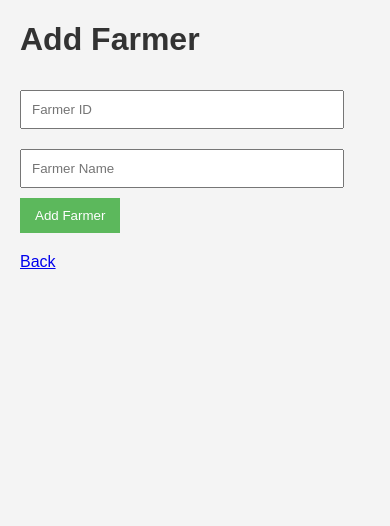
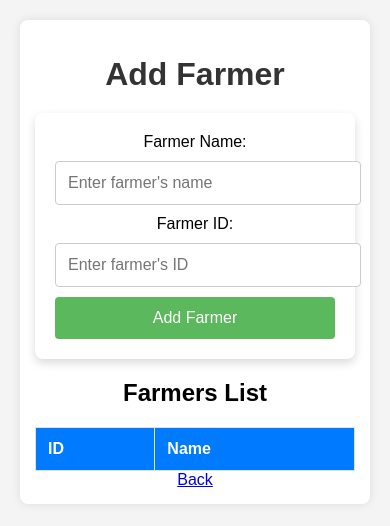
Before and after one commit to PremKumarHub/flower_shop_app, a Flask app: page /add_farmer in a window 390 px wide. Shown: the top 526 px of the page. Run offline with Flask 3, Linux system fonts and the light colour scheme; data that the repository does not hold is empty.

Commit message:
Add styles for Add Farmer page and improve responsiveness

```diff
--- a/app.py
+++ b/app.py
@@ -19,22 +19,20 @@ def index():
 
 @app.route('/add_farmer', methods=['GET', 'POST'])
 def add_farmer():
+    conn = get_db_connection()
     if request.method == 'POST':
+        name = request.form['name']
         farmer_id = request.form['farmer_id']
-        name = request.form['name']
+
         if name and farmer_id:
-            try:
-                conn = get_db_connection()
-                conn.execute('INSERT INTO farmers (id, name) VALUES (?, ?)', (farmer_id, name))
-                conn.commit()
-                conn.close()
-                flash('Farmer added successfully!')
-                return redirect(url_for('index'))
-            except sqlite3.IntegrityError:
-                flash('Farmer ID must be unique!')
-        else:
-            flash('Farmer name and ID cannot be empty!')
-    return render_template('add_farmer.html')
+            conn.execute('INSERT INTO farmers (id, name) VALUES (?, ?)', (farmer_id, name))
+            conn.commit()
+            return redirect(url_for('add_farmer'))  # Redirect to the same page to refresh the table
+
+    farmers = conn.execute('SELECT * FROM farmers').fetchall()
+    conn.close()
+    return render_template('add_farmer.html', farmers=farmers)
+
 
 @app.route('/log_transaction', methods=['GET', 'POST'])
 def log_transaction():
@@ -63,6 +61,13 @@ def transactions():
     trans = conn.execute('SELECT f.id as farmer_id, f.name, t.amount, t.description, t.date FROM transactions t JOIN farmers f ON t.farmer_id = f.id').fetchall()
     conn.close()
     return render_template('transactions.html', transactions=trans)
+@app.route('/show_farmers')
+def show_farmers():
+    conn = get_db_connection()
+    farmers = conn.execute('SELECT * FROM farmers').fetchall()
+    conn.close()
+    return render_template('show_farmers.html', farmers=farmers)
+
 
 if __name__ == '__main__':
     app.run(debug=True)
--- a/static/style.css
+++ b/static/style.css
@@ -6,30 +6,111 @@ body {
 
 h1 {
     color: #333;
+    text-align: center;
+    margin-bottom: 20px;
 }
 
 form {
     margin: 20px 0;
+    background-color: #ffffff;
+    padding: 20px;
+    border-radius: 8px;
+    box-shadow: 0 4px 10px rgba(0, 0, 0, 0.15);
+    transition: transform 0.3s;
+}
+
+form:hover {
+    transform: translateY(-2px);
 }
 
 input[type="text"], input[type="number"] {
-    padding: 10px;
+    padding: 12px;
     margin: 10px 0;
-    width: 300px;
+    width: calc(100% - 24px);
+    border: 1px solid #ccc;
+    border-radius: 4px;
+    font-size: 16px;
+    transition: border-color 0.3s, box-shadow 0.3s; /* Smooth transition */
+}
+
+input[type="text"]:focus, input[type="number"]:focus {
+    border-color: #5cb85c;
+    outline: none;
+    box-shadow: 0 0 5px rgba(92, 184, 92, 0.5);
 }
 
 button {
-    padding: 10px 15px;
+    padding: 12px 20px;
     background-color: #5cb85c;
     color: white;
     border: none;
+    border-radius: 4px;
     cursor: pointer;
+    font-size: 16px;
+    transition: background-color 0.3s, transform 0.3s;
 }
 
 button:hover {
     background-color: #4cae4c;
+    transform: translateY(-1px);
+}
+
+button:active {
+    transform: translateY(0);
+    box-shadow: 0 0 5px rgba(0, 0, 0, 0.2);
 }
 
 .flash {
-    color: red;
+    background-color: #f8d7da; /* Light red background */
+    color: #721c24; /* Dark red text */
+    padding: 10px;
+    border: 1px solid #f5c6cb;
+    border-radius: 5px;
+    margin-bottom: 20px;
 }
+
+.table {
+    margin-top: 20px;
+    width: 100%;
+    border-collapse: collapse;
+}
+
+.table th, .table td {
+    border: 1px solid #dee2e6;
+    padding: 12px;
+    text-align: left;
+}
+
+.table th {
+    background-color: #007bff;
+    color: white;
+}
+
+.table tr:hover {
+    background-color: #f1f1f1; /* Light gray on hover */
+}
+
+.container {
+    max-width: 800px;
+    margin: auto;
+    background: white;
+    padding: 30px;
+    border-radius: 8px;
+    box-shadow: 0 0 10px rgba(0, 0, 0, 0.1);
+    text-align: center;
+}
+
+.mt-3 {
+    margin-top: 1rem;
+}
+
+/* Media Queries for responsiveness */
+@media (max-width: 768px) {
+    .container {
+        padding: 15px;
+    }
+
+    input[type="text"], input[type="number"], button {
+        width: 100%;
+    }
+}
--- a/templates/add_farmer.html
+++ b/templates/add_farmer.html
@@ -2,16 +2,46 @@
 <html lang="en">
 <head>
     <meta charset="UTF-8">
+    <meta name="viewport" content="width=device-width, initial-scale=1.0">
     <link rel="stylesheet" href="{{ url_for('static', filename='style.css') }}">
     <title>Add Farmer</title>
 </head>
 <body>
-    <h1>Add Farmer</h1>
-    <form method="POST">
-        <input type="text" name="farmer_id" placeholder="Farmer ID" required>
-        <input type="text" name="name" placeholder="Farmer Name" required>
-        <button type="submit">Add Farmer</button>
-    </form>
-    <a href="{{ url_for('index') }}">Back</a>
+    <div class="container mt-5">
+        <h1 class="text-center mb-4">Add Farmer</h1>
+        <form method="POST" action="/add_farmer" class="bg-light p-4 rounded shadow">
+            <div class="form-group">
+                <label for="farmerName">Farmer Name:</label>
+                <input type="text" id="farmerName" name="farmer_name" class="form-control" placeholder="Enter farmer's name" required>
+            </div>
+            <div class="form-group">
+                <label for="farmerId">Farmer ID:</label>
+                <input type="number" id="farmerId" name="farmer_id" class="form-control" placeholder="Enter farmer's ID" required>
+            </div>
+            <button type="submit" class="btn btn-success btn-block">Add Farmer</button>
+        </form>
+
+        <h2 class="mt-5">Farmers List</h2>
+        <table class="table table-striped">
+            <thead>
+                <tr>
+                    <th>ID</th>
+                    <th>Name</th>
+                </tr>
+            </thead>
+            <tbody>
+                <!-- Loop through farmers and display them here -->
+                {% for farmer in farmers %}
+                <tr>
+                    <td>{{ farmer.id }}</td>
+                    <td>{{ farmer.name }}</td>
+                </tr>
+                {% endfor %}
+            </tbody>
+        </table>
+
+           <a href="{{ url_for('index') }}">Back</a>
+
+    </div>
 </body>
 </html>
--- a/templates/transactions.html
+++ b/templates/transactions.html
@@ -25,6 +25,8 @@
         </tr>
         {% endfor %}
     </table>
+
+
     <a href="{{ url_for('index') }}">Back</a>
 </body>
 </html>
```
Also changed, not shown: templates/show_farrrmers.html (added, +33 -0 lines).
